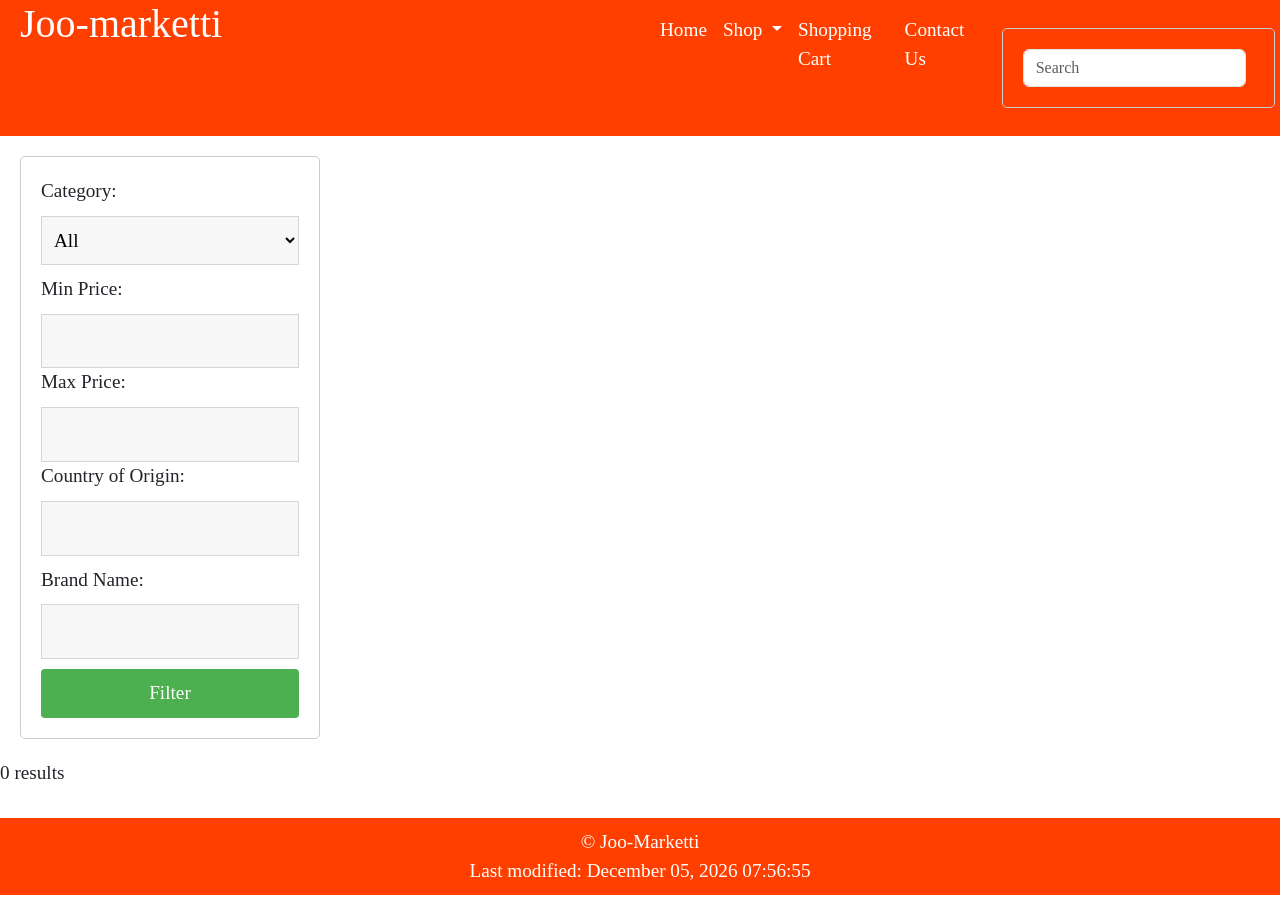
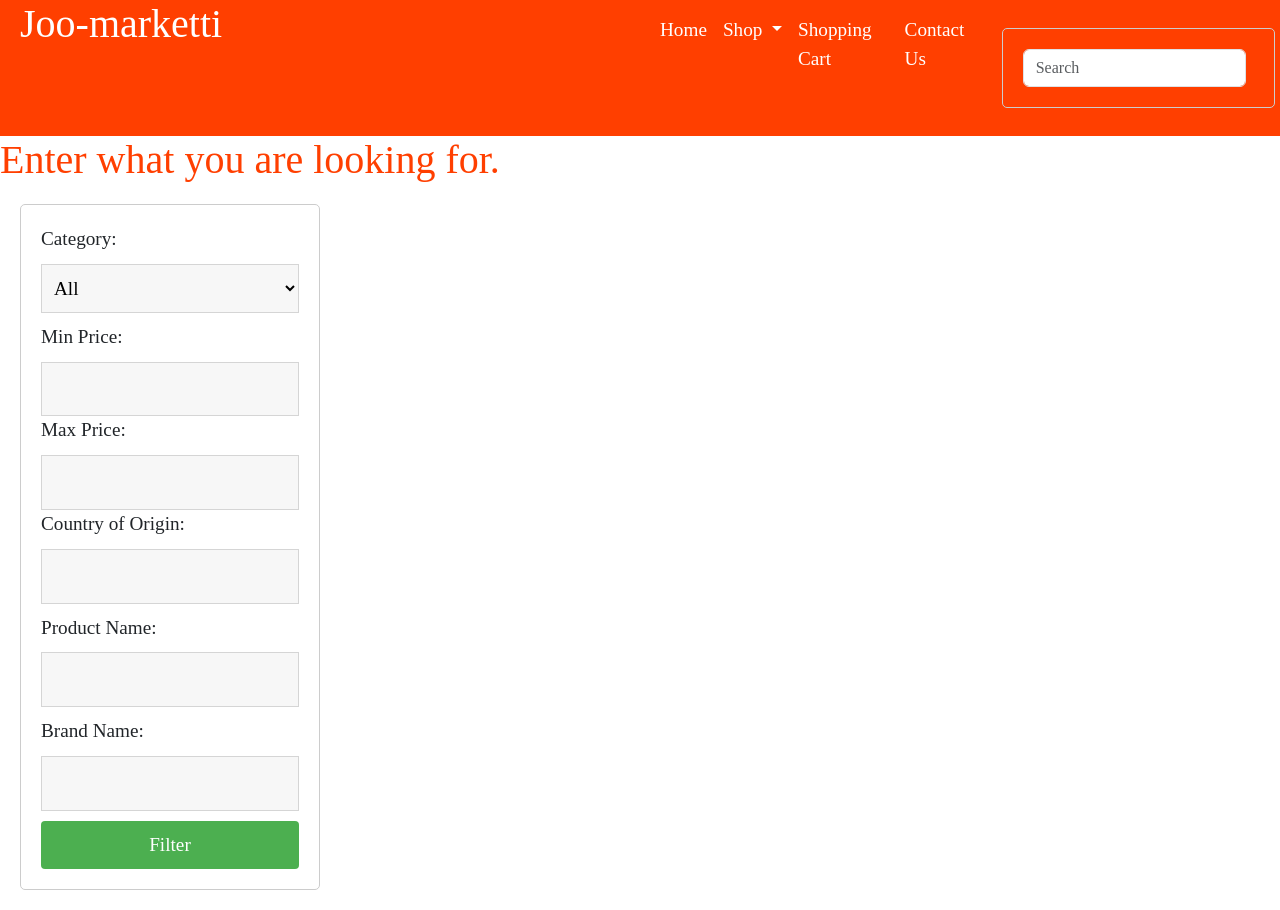
Before and after one commit to nerovkha/github.io-webpro-team2, a PHP site: page /ilyas_filter.php in a window 1280 px wide. Run offline with PHP 8.4, Linux system fonts and the light colour scheme; data that the repository does not hold is empty.

Commit message:
ilyas_filter

```diff
--- a/ilyas/ilyas_filter.php
+++ b/ilyas/ilyas_filter.php
@@ -1,7 +1,79 @@
 <?php
 include '../header.php';
+
+if(isset($_POST['submit'])) {
+    include 'db_conex.php';
+
+    $category = $_POST['category'];
+    $min_price = $_POST['min_price'];
+    $max_price = $_POST['max_price'];
+    $country_of_origin = $_POST['country_of_origin'];
+    $product_name = $_POST['product_name'];
+    $brand_name = $_POST['brand_name'];
+
+    // Build the SQL query based on the user's input
+    $sql = "SELECT * FROM ilyas_Product WHERE 1=1";
+    if (!empty($category)) {
+        $sql .= " AND category_name = '$category'";
+    }
+    if (!empty($min_price)) {
+        $sql .= " AND sale_price >= $min_price";
+    }
+    if (!empty($max_price)) {
+        $sql .= " AND sale_price <= $max_price";
+    }
+    if (!empty($country_of_origin)) {
+        $sql .= " AND country_of_origin = '$country_of_origin'";
+    }
+    if (!empty($product_name)) {
+        $sql .= " AND product_name LIKE '%$product_name%'";
+    }
+    if (!empty($brand_name)) {
+        $sql .= " AND brand_name = '$brand_name'";
+    }
+
+    $result = $conn->query($sql);
+
+    if ($result->num_rows > 0) {
+        echo "<table class='table table-bordered'>";
+        echo "<thead class='thead-dark'><tr><th>Brand Name</th><th>Price</th><th>Country of Origin</th><th>Product Name</th><th>Category Name</th></tr></thead>";
+        while($row = $result->fetch_assoc()) {
+            echo "<tr>";
+            echo "<td>" . $row["brand_name"] . "</td>";
+            echo "<td>" . $row["sale_price"] . "</td>";
+            echo "<td>" . $row["country_of_origin"] . "</td>";
+            echo "<td>". $row["product_name"] . "</td>";
+            echo "<td>". $row["category_name"] . "</td>";
+            echo "</tr>";
+        }
+        echo "</table>";
+    } else {
+        echo "0 results";
+    }
+
+    $conn->close();
+}
+
 ?>
-<form method="post" class="">
+
+
+
+
+
+<style>
+    #table-container {
+        float: right;
+        width: 50%;
+    }
+
+
+</style>
+
+
+
+
+<h1>Enter what you are looking for.</h1>
+<form method="post" name="filter_form" class="" action="">
     <label>Category:</label>
     <select name="category">
         <option value="">All</option>
@@ -12,18 +84,21 @@ include '../header.php';
     </select>
     <br>
     <label>Min Price:</label>
-    <input type="number" name="min_price" min="0">
+    <input type="number" name="min_price" minlength="0">
     <br>
     <label>Max Price:</label>
-    <input type="number" name="max_price" min="0">
+    <input type="number" name="max_price" maxlength="999">
     <br>
     <label>Country of Origin:</label>
     <input type="text" name="country_of_origin">
     <br>
+    <label>Product Name:</label>
+    <input type="text" name="product_name">
+    <br>
     <label>Brand Name:</label>
-    <input type="text" name="country_of_origin">
+    <input type="text" name="brand_name">
     <br>
-    <input type="submit" value="Filter">
+    <input type="submit" name="submit" value="Filter">
 </form>
 
 <style>
@@ -55,41 +130,20 @@ include '../header.php';
     }
     input[type="submit"]:hover {
         background-color: #45a049;
+    }
+    h1{
+        color: #FF3F00;
+        content: 10px;
+
+    }
+    .table {
+        float: right;
+        width: 50%;
+        length: 50%;
+        height: 10;
+
 
     }
 
+
 </style>
-
-
-
-
-
-<?php
-include 'db_conex.php';
-
-$sql = "SELECT * FROM ilyas_Product";
-$result = $conn->query($sql);
-
-if ($result->num_rows > 0) {
-    echo "<table>";
-    echo "<tr><th>Brand Name</th><th>Price</th><th>Country of Origin</th></tr>";
-    while($row = $result->fetch_assoc()) {
-        echo "<tr>";
-        echo "<td>" . $row["brand_name"] . "</td>";
-        echo "<td>" . $row["sale_price"] . "</td>";
-        echo "<td>" . $row["country_of_origin"] . "</td>";
-        echo "</tr>";
-    }
-    echo "</table>";
-} else {
-    echo "0 results";
-}
-
-$conn->close();
-?>
-
-
-
-
-
-    <?php include '../footer.php'; ?>
```
Also changed, not shown: ilyas/create.php (+17 -4 lines), ilyas/read_result.php (deleted). Lines whose indentation alone changed are shown as unchanged.
